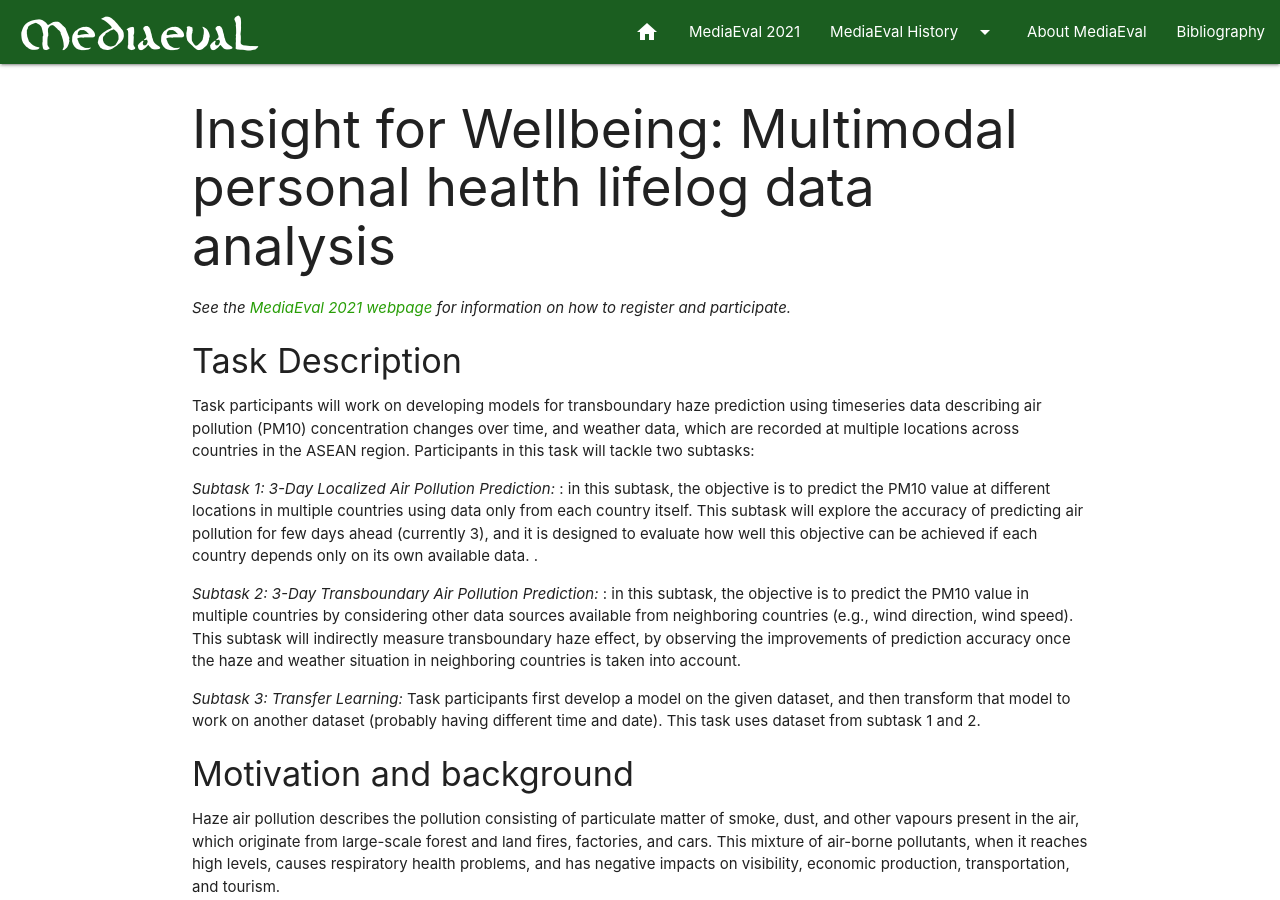
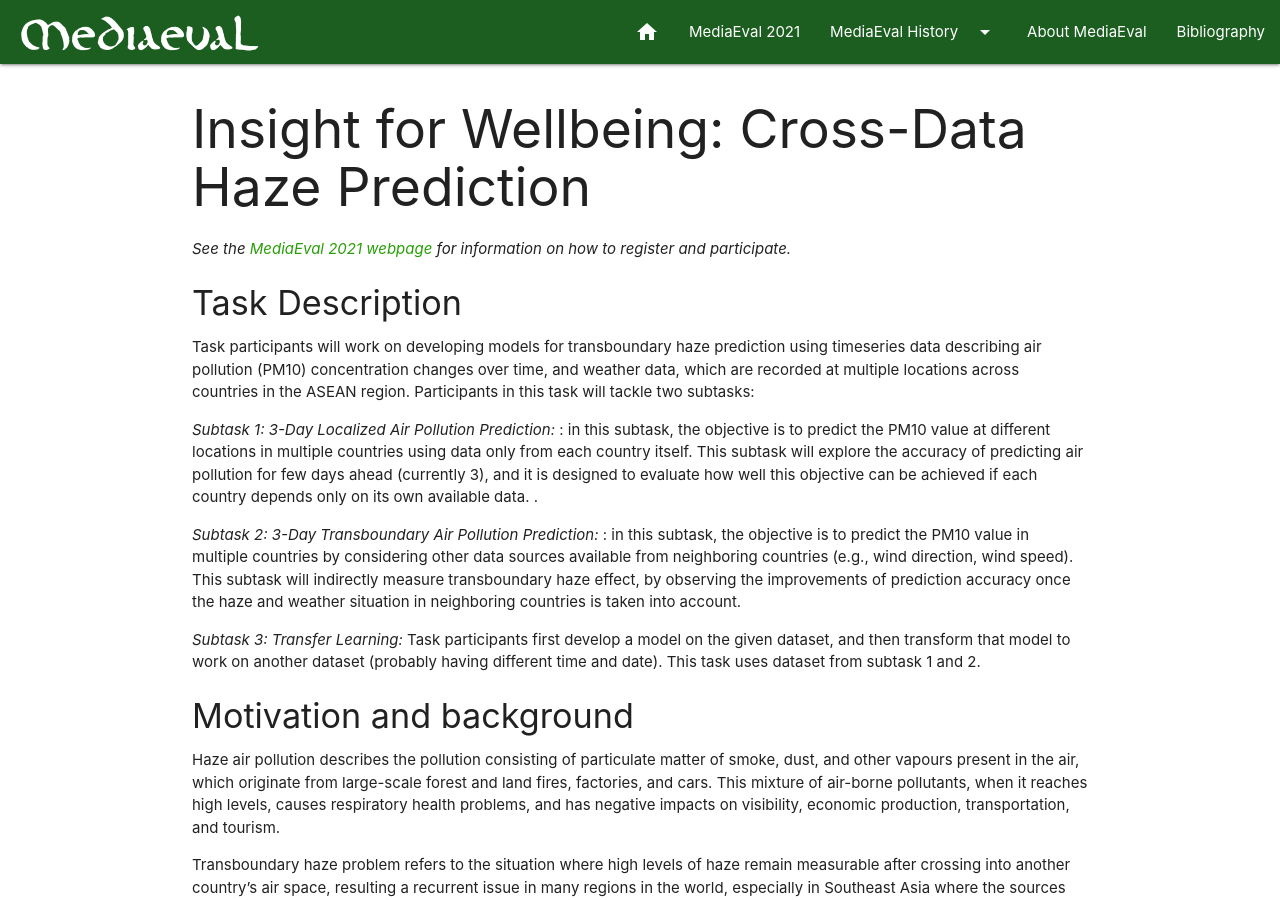
Before and after one commit to multimediaeval/multimediaeval.github.io, a Jekyll site: the page built from _editions/2021/tasks/wellbeing.md, in a window 1280 px wide and 900 px high. Built offline with Jekyll 4.4.1, drawn with Linux system fonts in a browser that asks for light colours.

Commit message:
Update wellbeing.md

```diff
--- a/_editions/2021/tasks/wellbeing.md
+++ b/_editions/2021/tasks/wellbeing.md
@@ -5,7 +5,7 @@
 hide: true
 
 # required info
-title: "Insight for Wellbeing: Multimodal personal health lifelog data analysis"
+title: "Insight for Wellbeing: Cross-Data Haze Prediction"
 subtitle:
 blurb: "Insert blurb here, keep it between the quotes in order to handle any special characters"
 ---
```
